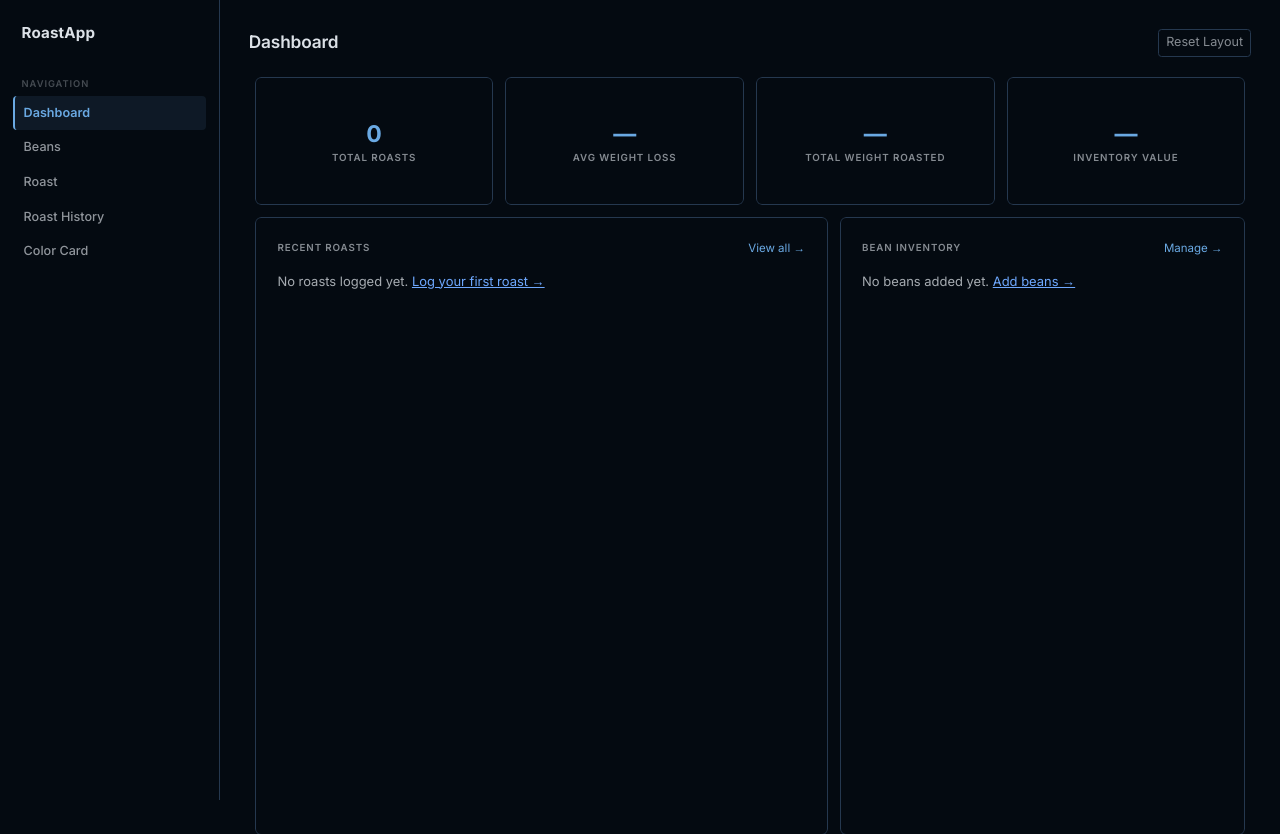
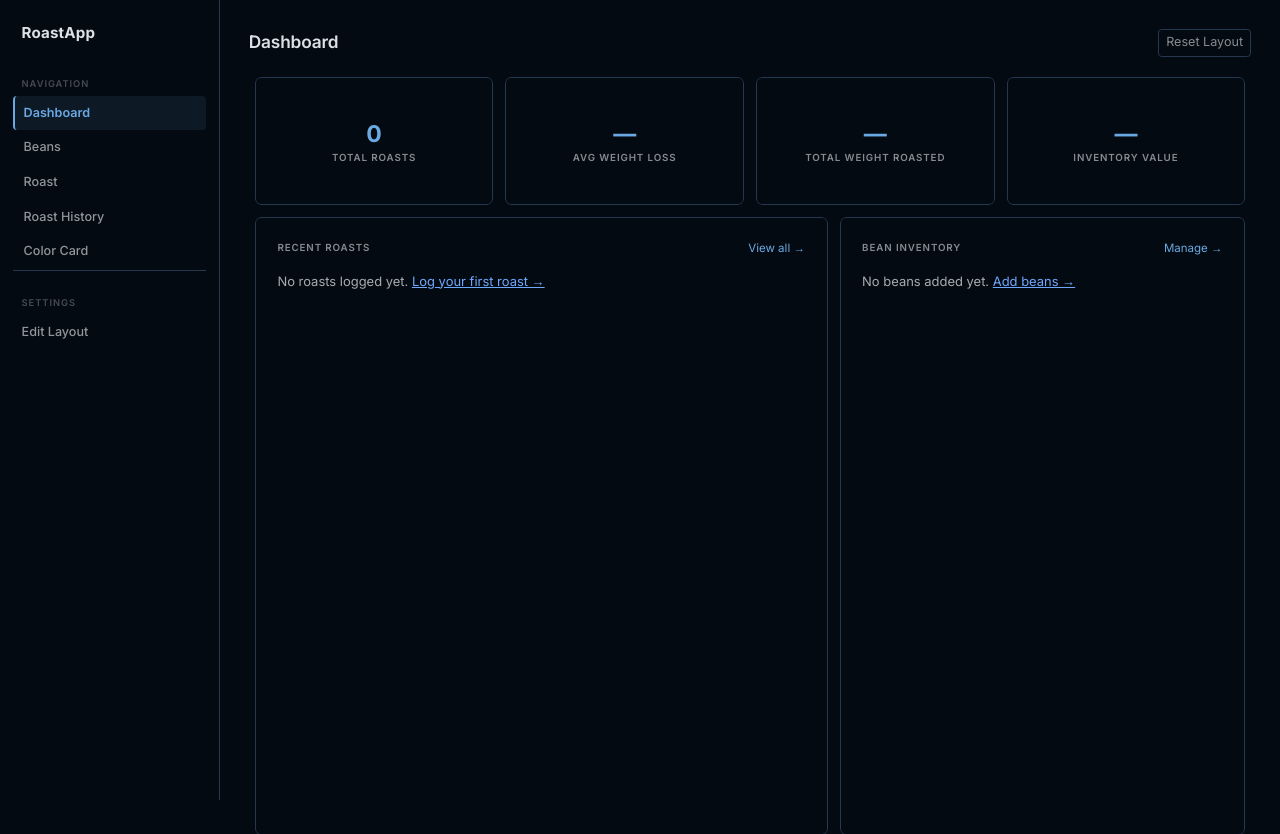
Before and after one commit to tdfguy2002/RoastApp, a Flask app: page /dashboard in a window 1280 px wide. Shown: the top 834 px of the page. Run offline with Flask 3, Linux system fonts and the light colour scheme; data comes from the database, SQL or seed files in the repository; data that the repository does not hold is empty.

Commit message:
Add global grid lock toggle to sidebar Settings section
- Grids are locked by default — no accidental moves or resizes
- 'Edit Layout' in the sidebar unlocks all grids on the current page
- 'Lock Layout' re-locks them
- Lock state persists in localStorage across pages and sessions

Co-Authored-By: Claude Sonnet 4.6 <noreply@anthropic.com>

```diff
--- a/templates/base.html
+++ b/templates/base.html
@@ -390,6 +390,12 @@
         <a class="nav-link {% if request.endpoint == 'roast_color_card' %}active{% endif %}"
            href="/roast-color-card">Color Card</a>
       </div>
+      <div style="margin-top:auto;padding-top:1.25rem;border-top:1px solid #25384f">
+        <span class="nav-section d-none d-lg-block">Settings</span>
+        <button id="gridLockToggle" class="nav-link w-100 text-start"
+                style="border:none;background:none;cursor:pointer;font-size:0.875rem">
+        </button>
+      </div>
     </div>
   </nav>
 
@@ -412,6 +418,37 @@
   <script src="https://cdn.jsdelivr.net/npm/gridstack/dist/gridstack-all.js"></script>
   <script src="https://cdn.jsdelivr.net/npm/flatpickr"></script>
   <script>
+    // Global grid lock — locked by default
+    window.appGrids = [];
+    window.gridLocked = localStorage.getItem('roastapp-grid-locked') !== 'false';
+
+    function applyGridLock(locked) {
+      window.gridLocked = locked;
+      localStorage.setItem('roastapp-grid-locked', locked ? 'true' : 'false');
+      window.appGrids.forEach(g => g.setStatic(locked));
+      updateLockButton();
+    }
+
+    function updateLockButton() {
+      const btn = document.getElementById('gridLockToggle');
+      if (!btn) return;
+      if (window.gridLocked) {
+        btn.textContent = 'Edit Layout';
+        btn.style.color = 'rgba(220,225,231,0.65)';
+      } else {
+        btn.textContent = 'Lock Layout';
+        btn.style.color = '#6aa9e3';
+        btn.style.fontWeight = '600';
+      }
+    }
+
+    document.addEventListener('DOMContentLoaded', function () {
+      updateLockButton();
+      const btn = document.getElementById('gridLockToggle');
+      if (btn) btn.addEventListener('click', () => applyGridLock(!window.gridLocked));
+    });
+  </script>
+  <script>
     window.fpInstances = {};
     document.querySelectorAll('input[type="date"]').forEach(function (el) {
       window.fpInstances[el.id] = flatpickr(el, {
--- a/templates/beans.html
+++ b/templates/beans.html
@@ -319,6 +319,8 @@
   // GridStack
   const STORAGE_KEY = 'roastapp-beans-layout';
   const grid = GridStack.init({ cellHeight: 70, margin: 6, animate: true, float: false, resizable: { handles: 'se' } });
+  grid.setStatic(window.gridLocked);
+  window.appGrids.push(grid);
   const saved = localStorage.getItem(STORAGE_KEY);
   if (saved) { try { grid.load(JSON.parse(saved), false); } catch(e) { localStorage.removeItem(STORAGE_KEY); } }
   grid.on('change', () => { localStorage.setItem(STORAGE_KEY, JSON.stringify(grid.save(false))); });
--- a/templates/dashboard.html
+++ b/templates/dashboard.html
@@ -167,33 +167,13 @@
 <script>
   const STORAGE_KEY = 'roastapp-dashboard-layout';
 
-  const grid = GridStack.init({
-    cellHeight: 70,
-    margin: 6,
-    animate: true,
-    float: false,
-    resizable: { handles: 'se' },
-  });
+  const grid = GridStack.init({ cellHeight: 70, margin: 6, animate: true, float: false, resizable: { handles: 'se' } });
+  grid.setStatic(window.gridLocked);
+  window.appGrids.push(grid);
 
-  // Restore saved layout
   const saved = localStorage.getItem(STORAGE_KEY);
-  if (saved) {
-    try {
-      grid.load(JSON.parse(saved), false);
-    } catch (e) {
-      localStorage.removeItem(STORAGE_KEY);
-    }
-  }
-
-  // Save on move or resize
-  grid.on('change', () => {
-    localStorage.setItem(STORAGE_KEY, JSON.stringify(grid.save(false)));
-  });
-
-  // Reset to default
-  document.getElementById('resetLayout').addEventListener('click', () => {
-    localStorage.removeItem(STORAGE_KEY);
-    location.reload();
-  });
+  if (saved) { try { grid.load(JSON.parse(saved), false); } catch(e) { localStorage.removeItem(STORAGE_KEY); } }
+  grid.on('change', () => { localStorage.setItem(STORAGE_KEY, JSON.stringify(grid.save(false))); });
+  document.getElementById('resetLayout').addEventListener('click', () => { localStorage.removeItem(STORAGE_KEY); location.reload(); });
 </script>
 {% endblock %}
--- a/templates/history.html
+++ b/templates/history.html
@@ -418,6 +418,8 @@
   // GridStack for history page
   const HIST_STORAGE_KEY = 'roastapp-history-layout';
   const histGrid = GridStack.init({ cellHeight: 70, margin: 6, animate: true, float: false, resizable: { handles: 'se' } });
+  histGrid.setStatic(window.gridLocked);
+  window.appGrids.push(histGrid);
   const histSaved = localStorage.getItem(HIST_STORAGE_KEY);
   if (histSaved) { try { histGrid.load(JSON.parse(histSaved), false); } catch(e) { localStorage.removeItem(HIST_STORAGE_KEY); } }
   histGrid.on('change', () => { localStorage.setItem(HIST_STORAGE_KEY, JSON.stringify(histGrid.save(false))); });
--- a/templates/roast.html
+++ b/templates/roast.html
@@ -155,6 +155,8 @@
   // GridStack
   const STORAGE_KEY = 'roastapp-roast-layout';
   const grid = GridStack.init({ cellHeight: 70, margin: 6, animate: true, float: false, resizable: { handles: 'se' } });
+  grid.setStatic(window.gridLocked);
+  window.appGrids.push(grid);
   const saved = localStorage.getItem(STORAGE_KEY);
   if (saved) { try { grid.load(JSON.parse(saved), false); } catch(e) { localStorage.removeItem(STORAGE_KEY); } }
   grid.on('change', () => { localStorage.setItem(STORAGE_KEY, JSON.stringify(grid.save(false))); });
```
